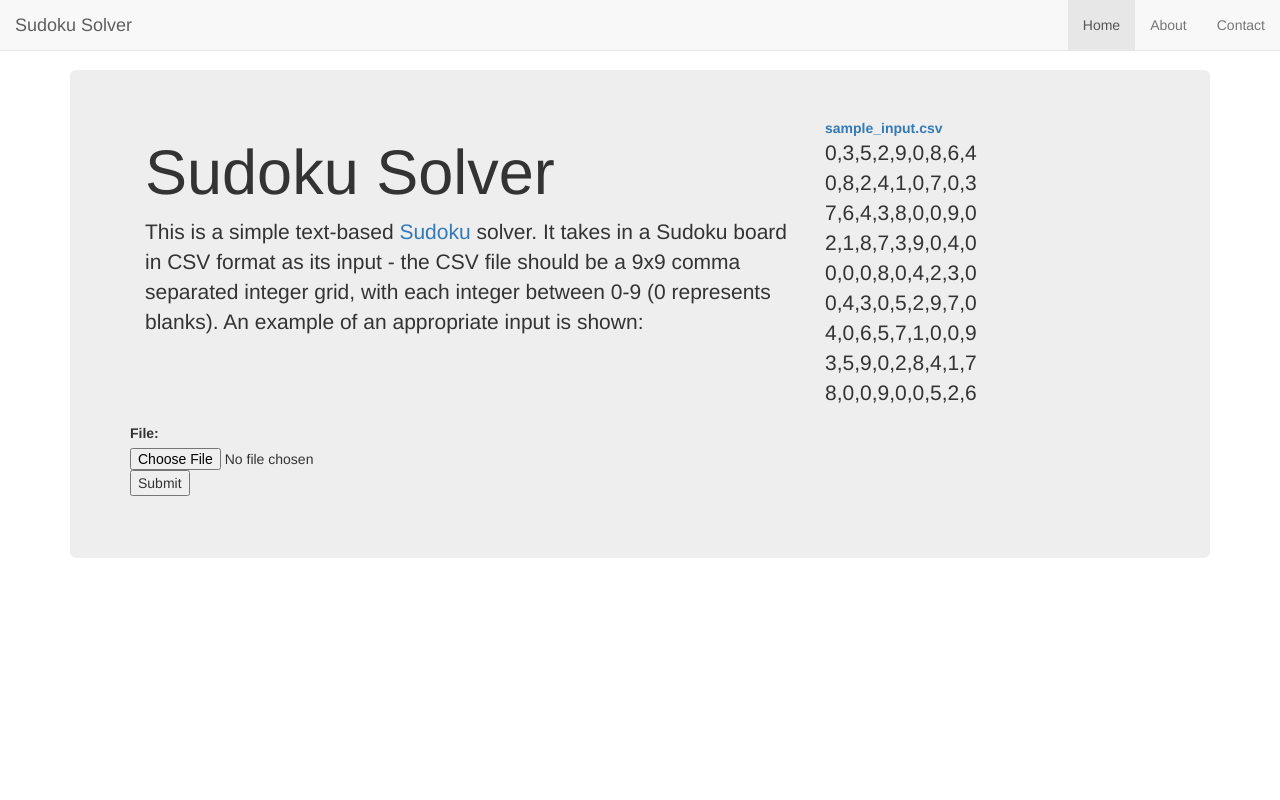
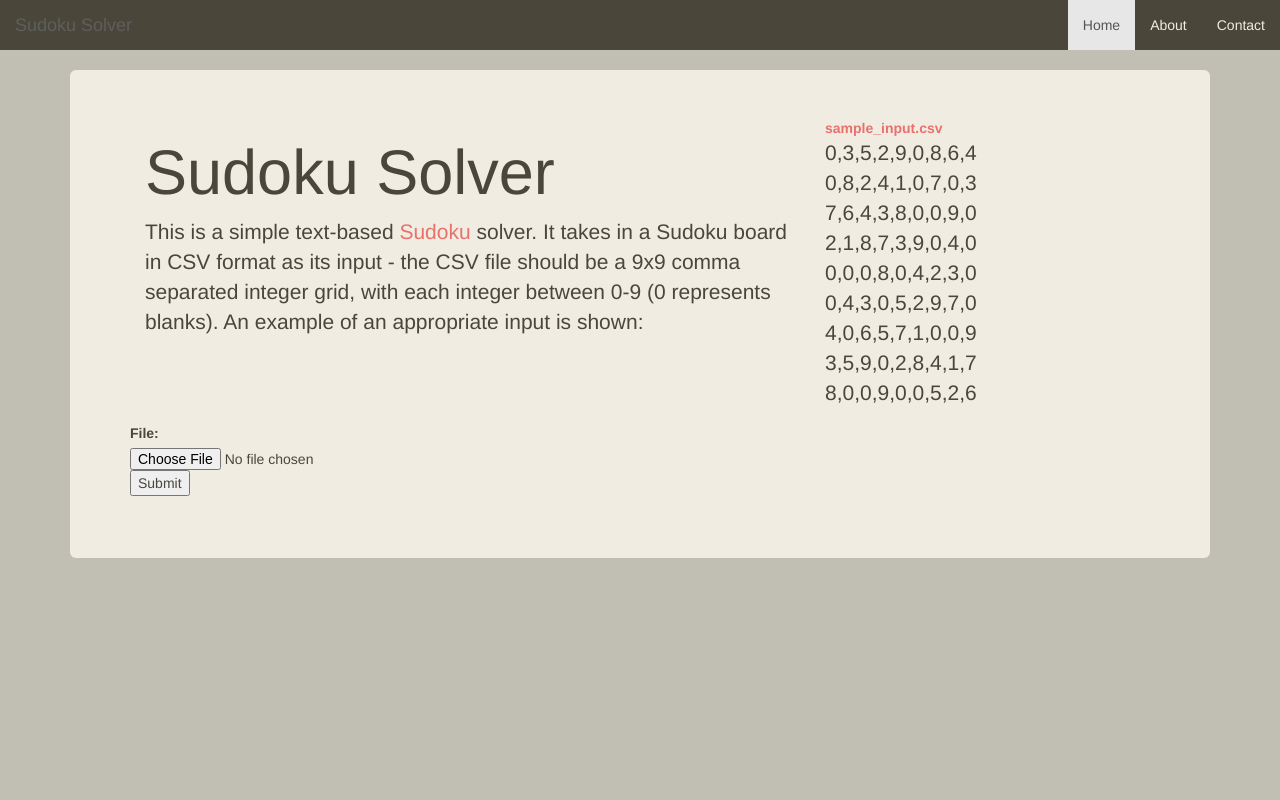
Before and after one commit to hyperbit/sudoku-solver-app, a Django app: page / in a window 1280 px wide. Run offline with Django 3.2, Linux system fonts and the light colour scheme; some libraries are stand-ins or nearby versions.

Commit message:
designed page

```diff
--- a/sudoku/static/sudoku/css/style.css
+++ b/sudoku/static/sudoku/css/style.css
@@ -1,9 +1,40 @@
 body {
   padding: 50px 0 50px 0;
+  color: #4A473A;
+  background-color: #C1BEB3;
+}
+
+a {
+  color: #E9716D;
+}
+
+.navbar {
+  background-color: #4A473A;
+  color: #E9716D;
+  border: none;
+}
+
+
+.navbar-default .navbar-brand,
+.navbar-default .navbar-nav > li > a {
+    color: #F0ECE1;
+}
+
+
+.jumbotron {
+  background-color: #F0ECE1;
+}
+
+.sudoku {
+  border-radius: 5px;
+  border: #4A473A solid 2px;
+  background-color: #4A473A;
+  padding: 5px;
 }
 
 .sudoku-board {
-  /*border: black solid 1px;*/
+  border: #4A473A solid 3px;
+  background-color: #4A473A;
 }
 
 .sudoku-region {
@@ -18,6 +49,7 @@
   font-size: 2.25em;
   text-align: center;
   background-color: #F0ECE1;
+  border-radius: 5px;
 }
 
 .val-0 {
@@ -30,6 +62,7 @@
   border-bottom: #4A473A solid 3px;
 }
 
+
 .cell-3, .cell-6 {
   border-right: #4A473A solid 3px;
 }
--- a/sudoku/templates/sudoku/index.html
+++ b/sudoku/templates/sudoku/index.html
@@ -6,9 +6,9 @@
 
 
 
-{% if board and board != -1 %}
+{% if solution and solution != -1 %}
 <div class="row">
-  <div class="col-md-12">
+  <div class="sudoku col-md-12">
 
 
     <div class="sudoku-board col-md-6">
@@ -26,7 +26,7 @@
 
     <div class="sudoku-board col-md-6">
       {% for row in solution %}
-        <div class="row row-{{ forloop.counter }}">
+        <div class="row row-{{ forloop.counter }}  pull-right">
           {% for i in row %}
             <div class="sudoku-cell col-md-4 cell-{{ forloop.counter }} val-{{ i }}">
               {{ i }}
@@ -48,7 +48,7 @@
 <div class="col-md-3">
   {% if solution and solution != -1 %}
     {% for i in 3|get_range %}
-      {{ i }}
+      {{ solution.list }}
       <br>
     {% endfor %}
   {% endif %}
```
